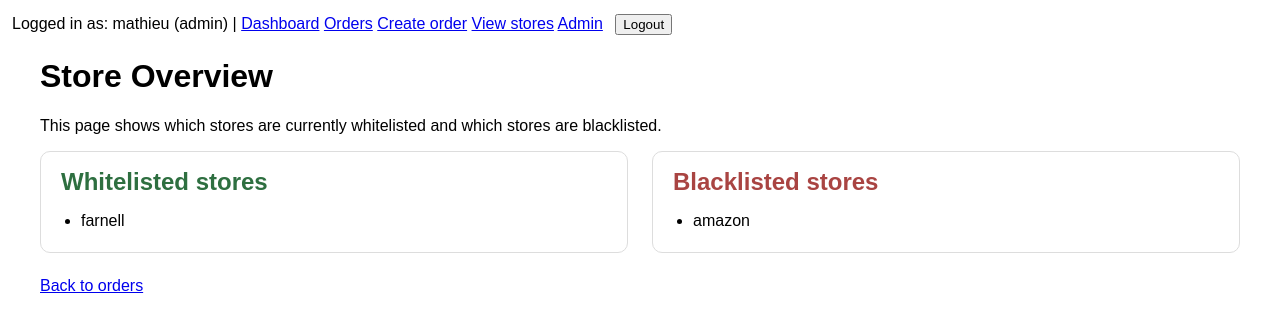
After one commit to MathieuLeroy2/django-order-management, a Django app: page /stores/ in a window 1280 px wide. The commit adds this page. Shown: the top 332 px of the page. Run offline with Django 5.2, Linux system fonts and the light colour scheme; a user stored in the database is signed in; data comes from the database, SQL or seed files in the repository.

Commit message:
added page to view whitelisted and blacklisted stores

```diff
--- a/orders/urls.py
+++ b/orders/urls.py
@@ -1,5 +1,13 @@
 from django.urls import path
-from .views import dashboard, order_list, order_detail, order_create, order_edit, order_decide
+from .views import (
+    dashboard,
+    order_list,
+    order_detail,
+    order_create,
+    order_edit,
+    order_decide,
+    store_overview,
+)
 
 app_name = "orders"
 
@@ -10,4 +18,5 @@ urlpatterns = [
     path("orders/<int:order_id>/", order_detail, name="order_detail"),
     path("orders/<int:order_id>/edit/", order_edit, name="order_edit"),
     path("orders/<int:order_id>/decide/", order_decide, name="order_decide"),
+    path("stores/", store_overview, name="store_overview"),
 ]
--- a/orders/views.py
+++ b/orders/views.py
@@ -125,6 +125,21 @@ def dashboard(request):
     }
     return render(request, "orders/dashboard.html", context)
 
+@login_required
+def store_overview(request):
+    whitelisted_stores = StoreRule.objects.filter(
+        list_type=StoreRule.LIST_TYPE_WHITELIST
+    ).order_by("store_name")
+
+    blacklisted_stores = StoreRule.objects.filter(
+        list_type=StoreRule.LIST_TYPE_BLACKLIST
+    ).order_by("store_name")
+
+    context = {
+        "whitelisted_stores": whitelisted_stores,
+        "blacklisted_stores": blacklisted_stores,
+    }
+    return render(request, "orders/store_overview.html", context)
 
 @login_required
 def order_list(request):
--- a/templates/base.html
+++ b/templates/base.html
@@ -68,7 +68,9 @@
             <a href="{% url 'orders:dashboard' %}">Dashboard</a>
             <a href="{% url 'orders:order_list' %}">Orders</a>
             <a href="{% url 'orders:order_create' %}">Create order</a>
+            <a href="{% url 'orders:store_overview' %}">View stores</a>
             <a href="/admin/">Admin</a>
+
 
             <form method="post" action="{% url 'logout' %}">
                 {% csrf_token %}
--- /dev/null
+++ b/templates/orders/store_overview.html
@@ -0,0 +1,104 @@
+{% extends "base.html" %}
+
+{% block title %}Store Overview{% endblock %}
+
+{% block content %}
+<style>
+    .store-overview-page {
+        max-width: 1200px;
+        margin: 0 auto;
+    }
+
+    .store-overview-grid {
+        display: grid;
+        grid-template-columns: 1fr 1fr;
+        gap: 1.5rem;
+        align-items: start;
+    }
+
+    .store-card {
+        border: 1px solid #ddd;
+        border-radius: 10px;
+        padding: 1rem 1.25rem;
+        background: #fff;
+    }
+
+    .store-card h2 {
+        margin-top: 0;
+        margin-bottom: 1rem;
+    }
+
+    .store-list {
+        margin: 0;
+        padding-left: 1.25rem;
+    }
+
+    .store-list li {
+        margin-bottom: 0.4rem;
+    }
+
+    .empty-message {
+        color: #666;
+        font-style: italic;
+    }
+
+    .blacklist-title {
+        color: #a94442;
+    }
+
+    .whitelist-title {
+        color: #2e6f40;
+    }
+
+    .page-actions {
+        margin-top: 1.5rem;
+    }
+
+    @media (max-width: 800px) {
+        .store-overview-grid {
+            grid-template-columns: 1fr;
+        }
+    }
+</style>
+
+<div class="store-overview-page">
+    <h1>Store Overview</h1>
+    <p>
+        This page shows which stores are currently whitelisted and which stores are blacklisted.
+    </p>
+
+    <div class="store-overview-grid">
+        <div class="store-card">
+            <h2 class="whitelist-title">Whitelisted stores</h2>
+
+            {% if whitelisted_stores %}
+                <ul class="store-list">
+                    {% for store in whitelisted_stores %}
+                        <li>{{ store.store_name }}</li>
+                    {% endfor %}
+                </ul>
+            {% else %}
+                <p class="empty-message">No whitelisted stores have been added yet.</p>
+            {% endif %}
+        </div>
+
+        <div class="store-card">
+            <h2 class="blacklist-title">Blacklisted stores</h2>
+
+            {% if blacklisted_stores %}
+                <ul class="store-list">
+                    {% for store in blacklisted_stores %}
+                        <li>{{ store.store_name }}</li>
+                    {% endfor %}
+                </ul>
+            {% else %}
+                <p class="empty-message">No blacklisted stores have been added yet.</p>
+            {% endif %}
+        </div>
+    </div>
+
+    <div class="page-actions">
+        <a href="{% url 'orders:order_list' %}">Back to orders</a>
+    </div>
+</div>
+{% endblock %}
```
